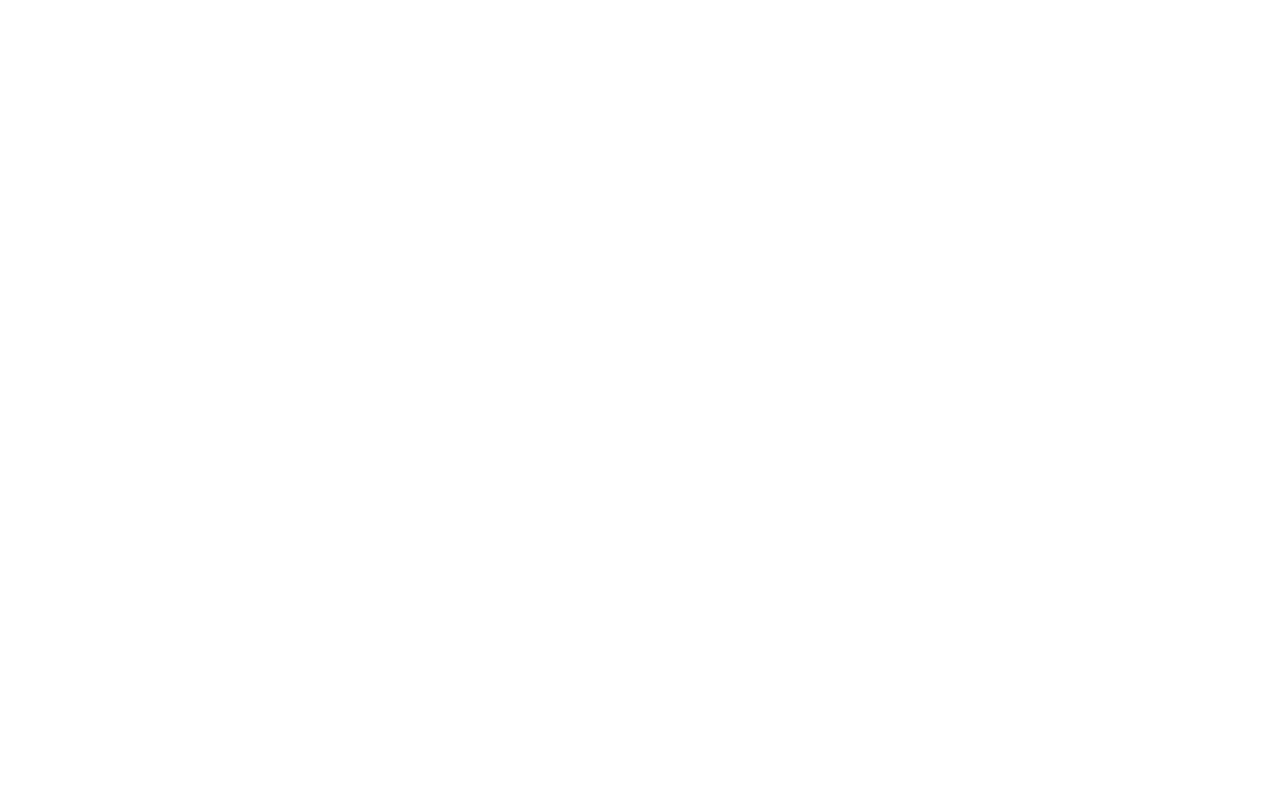
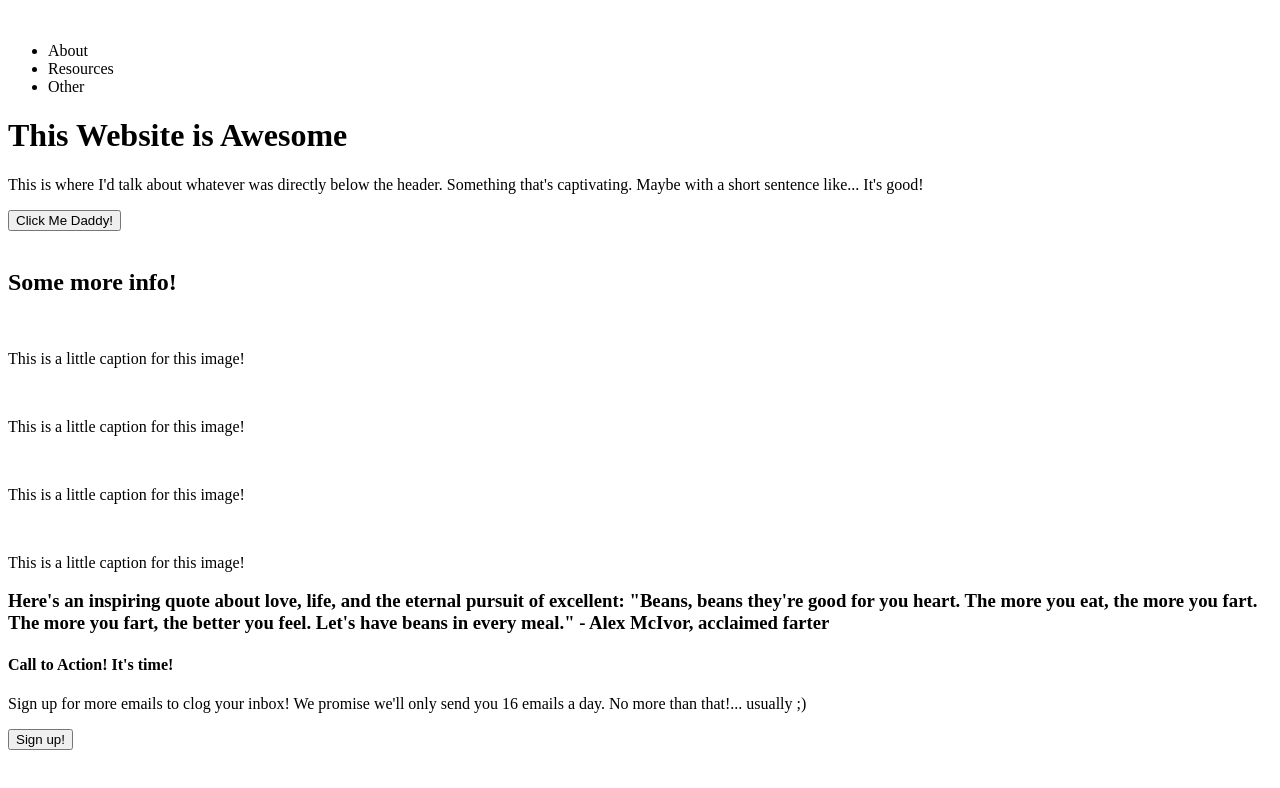
Before and after one commit to MadManMcIvor/TOP-Landing-Page, a plain HTML site: page index.html in a window 1280 px wide. Drawn offline with Linux system fonts and the light colour scheme.

Commit message:
Fill out index.html page

```diff
--- a/index.html
+++ b/index.html
@@ -7,6 +7,69 @@
     <title>Document</title>
 </head>
 <body>
+    <div class="header">
+        <img>
+        <!--need to find an image to put here-->
+        <ul>
+            <li>About</li>
+            <li>Resources</li>
+            <li>Other</li>
+        </ul>
+    </div>
 
+    <div class="one">
+        <div class="one-left">
+            <h1>This Website is Awesome</h1>
+            <p>This is where I'd talk about whatever was directly below the header. Something that's captivating. Maybe with a short sentence like... It's good!</p>
+            <button>Click Me Daddy!</button>
+        </div>
+        <img>
+        <!--need to find an image to put here-->
+    </div>
+
+    <div class="two">
+        <h2>Some more info!</h2>
+        <div class="two-stuff">
+            <div class="two-stuff-item">
+                <img>
+                <!--need to find an image to put here-->
+                <p>This is a little caption for this image!</p>
+            </div>
+            <div class="two-stuff-item">
+                <img>
+                <!--need to find an image to put here-->
+                <p>This is a little caption for this image!</p>
+            </div>
+            <div class="two-stuff-item">
+                <img>
+                <!--need to find an image to put here-->
+                <p>This is a little caption for this image!</p>
+            </div>
+            <div class="two-stuff-item">
+                <img>
+                <!--need to find an image to put here-->
+                <p>This is a little caption for this image!</p>
+            </div>
+        </div>
+    </div>
+
+    <div class="three">
+        <h3>Here's an inspiring quote about love, life, and the eternal pursuit of excellent: "Beans, beans they're good for you heart. The more you eat, the more you fart. The more you fart, the better you feel. Let's have beans in every meal." <strong> - Alex McIvor, acclaimed farter</strong></h3>
+    </div>
+
+    <div class="four">
+        <div class="four-box">
+            <div class="four-box-left">
+                <h4>Call to Action! It's time!</h4>
+                <p>Sign up for more emails to clog your inbox! We promise we'll only send you 16 emails a day. No more than that!... usually ;)</p>
+            </div>
+            <div class="four-box-right">
+                <button> Sign up!</button>
+            </div>
+        </div>
+    </div>
+
+    <div class="footer">
+    </div>
 </body>
 </html>
```
